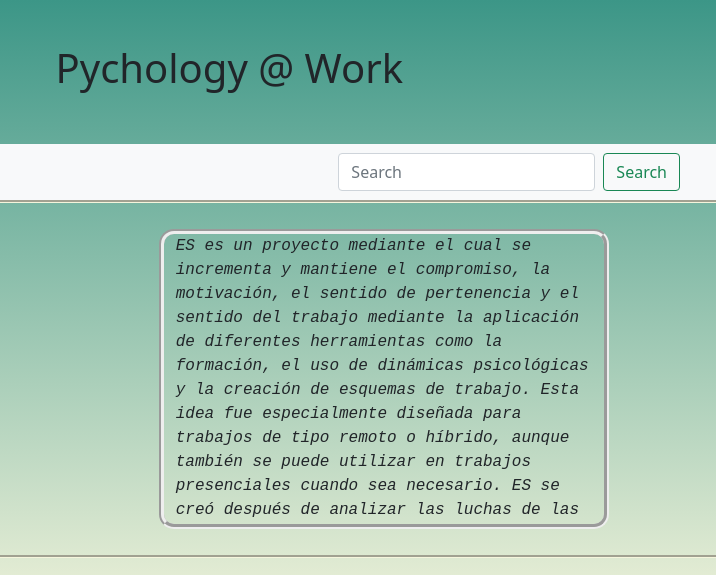
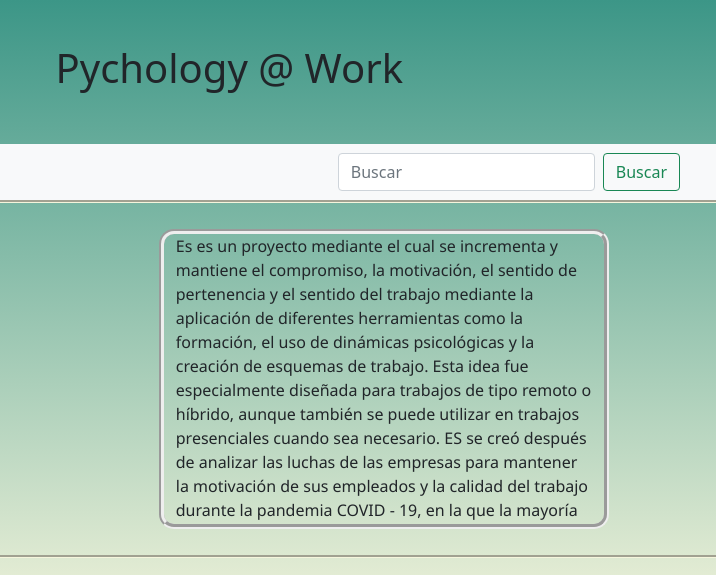
Before and after one commit to JPCalou/PsyAtWork, a plain HTML site: page index.html in a window 1280 px wide. Shown: the top 575 px of the page, 564-1280 px from the left. Drawn offline with Linux system fonts and the light colour scheme.

Commit message:
ultimos ajustes bts

```diff
--- a/CSS/estilos.css
+++ b/CSS/estilos.css
@@ -116,8 +116,8 @@ footer{
 }
 
 .main{
-    font-style: italic;
-    font-family: 'Courier New', Courier, monospace;
+    /* font-style: italic; */
+    font-family:'Segoe UI', Tahoma, Geneva, Verdana, sans-serif;
     /* grid-area: main;*/
     justify-self: center;
     align-self: center;
@@ -131,7 +131,7 @@ footer{
 
 }
 .main:hover{
-    height: 450px ;
+    height: 380px ;
     border-radius: 15px;
 }
 
--- a/index.html
+++ b/index.html
@@ -46,8 +46,8 @@
                   </li>
                 </ul>
                 <form class="d-flex">
-                  <input class="form-control me-2" type="search" placeholder="Search" aria-label="Search">
-                  <button class="btn btn-outline-success" type="submit">Search</button>
+                  <input class="form-control me-2" type="search" placeholder="Buscar" aria-label="Search">
+                  <button class="btn btn-outline-success" type="submit">Buscar</button>
                 </form>
               </div>
             </div>
@@ -59,7 +59,7 @@
 
         <iframe width="560" height="315" src="https://www.youtube.com/embed/KVakLLMBQxg" title="YouTube video player" frameborder="0" allow="accelerometer; autoplay; clipboard-write; encrypted-media; gyroscope; picture-in-picture" allowfullscreen class="video__presentacion col-6" ></iframe>
 
-        <main class="main col-6">ES es un proyecto mediante el cual se incrementa y mantiene el compromiso, la motivación, el sentido de pertenencia y el sentido del trabajo mediante la aplicación de diferentes herramientas como la formación, el uso de dinámicas psicológicas y la creación de esquemas de trabajo. Esta idea fue especialmente diseñada para trabajos de tipo remoto o híbrido, aunque también se puede utilizar en trabajos presenciales cuando sea necesario. ES se creó después de analizar las luchas de las empresas para mantener la motivación de sus empleados y la calidad del trabajo durante la pandemia COVID - 19, en la que la mayoría de los trabajos que normalmente era presenciales tuvieron que volverse remotos y por ello toda la estructura y organización de la la empresa y los recursos humanos tuvieron que redefinirse.</main>
+        <main class="main col-6">Es es un proyecto mediante el cual se incrementa y mantiene el compromiso, la motivación, el sentido de pertenencia y el sentido del trabajo mediante la aplicación de diferentes herramientas como la formación, el uso de dinámicas psicológicas y la creación de esquemas de trabajo. Esta idea fue especialmente diseñada para trabajos de tipo remoto o híbrido, aunque también se puede utilizar en trabajos presenciales cuando sea necesario. ES se creó después de analizar las luchas de las empresas para mantener la motivación de sus empleados y la calidad del trabajo durante la pandemia COVID - 19, en la que la mayoría de los trabajos que normalmente era presenciales tuvieron que volverse remotos y por ello toda la estructura y organización de la la empresa y los recursos humanos tuvieron que redefinirse.</main>
 
 
 
```
Also changed, not shown: Paginas/Contacto.html (+2 -2 lines).
